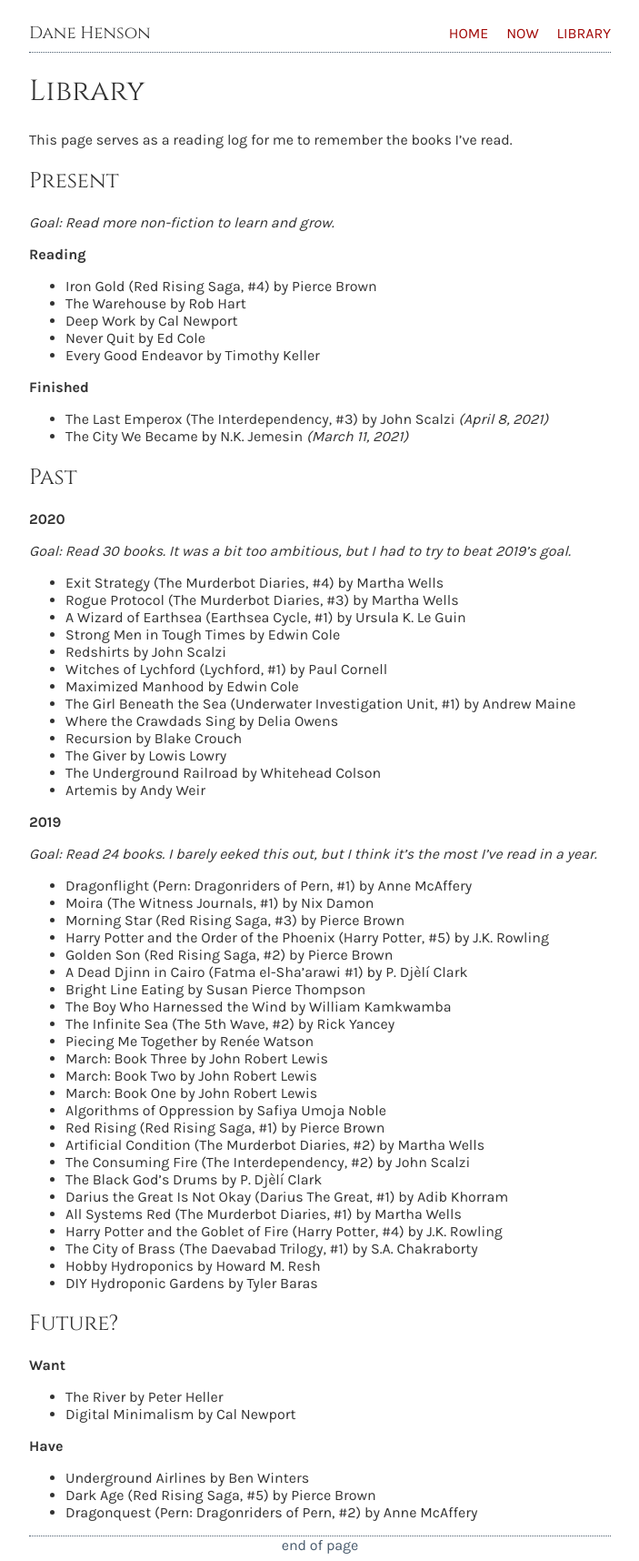
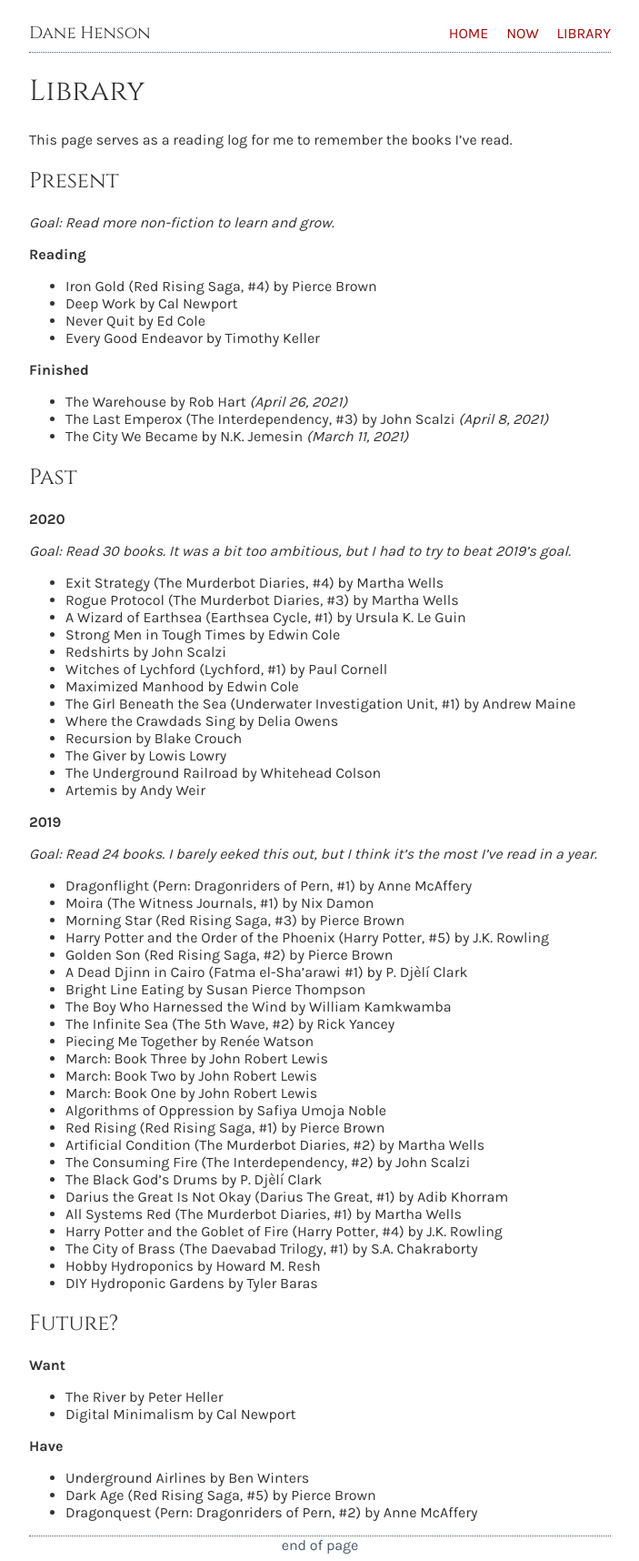
Before and after one commit to dahenson/dahenson.github.io, a Jekyll site: the page built from library.md, in a window 1280 px wide. Shown: the whole page at 91% size, without its empty margins (288-991 px from the left). Built offline with Jekyll 4.4.1, drawn with Linux system fonts in a browser that asks for light colours.

Commit message:
Update the library

```diff
--- a/library.md
+++ b/library.md
@@ -15,13 +15,13 @@ _Goal: Read more non-fiction to learn and grow._
 **Reading**
 
 - Iron Gold (Red Rising Saga, #4) by Pierce Brown
-- The Warehouse by Rob Hart
 - Deep Work by Cal Newport
 - Never Quit by Ed Cole
 - Every Good Endeavor by Timothy Keller
 
 **Finished**
 
+- The Warehouse by Rob Hart _(April 26, 2021)_
 - The Last Emperox (The Interdependency, #3) by John Scalzi _(April 8, 2021)_
 - The City We Became by N.K. Jemesin _(March 11, 2021)_
 
```
